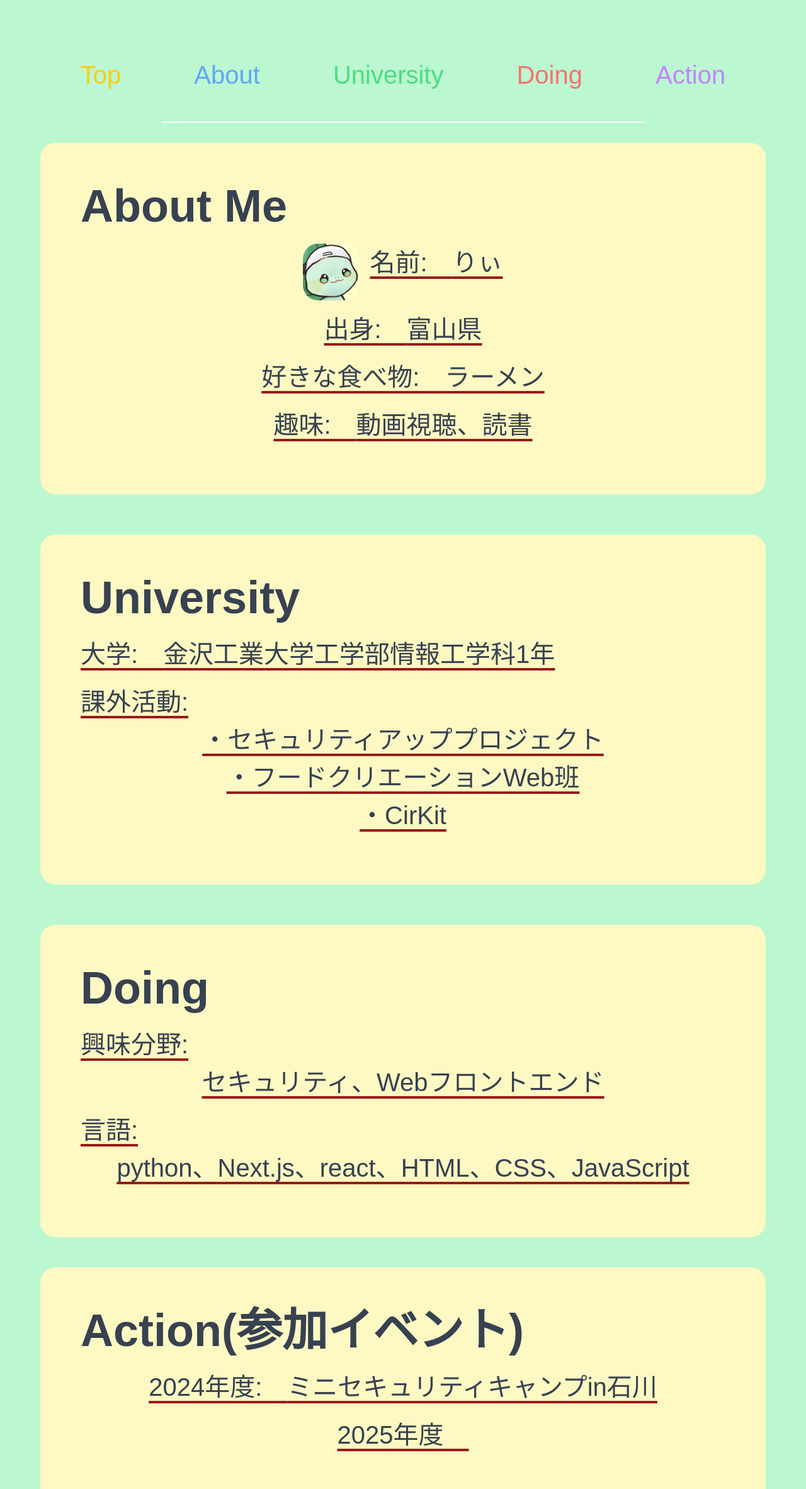
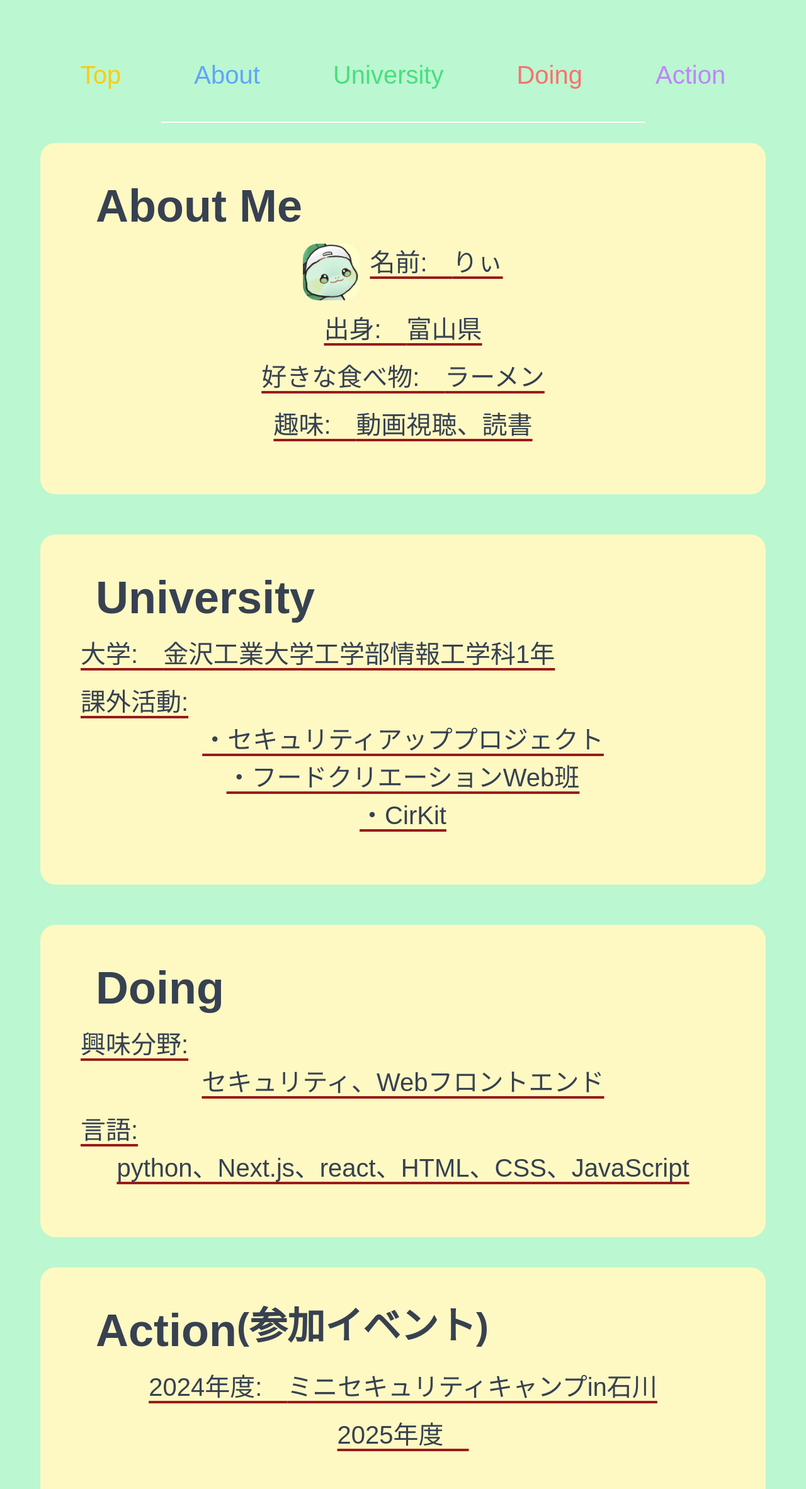
Before and after one commit to MATSUOKAAIRI/I_am_by-nextjs, a Next.js app: page / in a window 1280 px wide. Shown: the part 735-3100 px from the top of the page at 63% size. Built offline with nearby package versions, Linux system fonts and the light colour scheme.

Commit message:
間隔の変更

```diff
--- a/components/about/about.tsx
+++ b/components/about/about.tsx
@@ -4,7 +4,7 @@ export default function About(){
     return(
 <div  className="flex items-center justify-center bg-green-200 mt-8 mb-16">
     <div className='bg-yellow-100 text-gray-700 rounded-3xl md:p-16 max-w-6xl h-5/6 w-11/12 justify-center'>
-        <h1 className="md:text-7xl text-5xl font-bold mb-6">About Me</h1>
+        <h1 className="md:text-7xl text-5xl font-bold mb-6 ml-6">About Me</h1>
         <div className='flex justify-center mb-4 underline decoration-red-800 underline-offset-8'>
             <Image src="/アイコン.jpg" alt="hero" width={90} height={90} className="rounded-3xl md:mb-0 md:mr-4"/>
             <p className="md:text-[40px] text-[20px]">名前:　</p>
--- a/components/action/action.tsx
+++ b/components/action/action.tsx
@@ -2,8 +2,10 @@ export default function Action(){
 return(
 <div  className="flex items-center justify-center bg-green-200 mt-8 mb-16">
     <div className='bg-yellow-100 text-gray-700 rounded-3xl md:p-16 max-w-6xl h-5/6 w-11/12 justify-center'>
-        <h1 className="md:text-7xl text-5xl font-bold mb-6">Action(参加イベント)</h1>
-        <h1></h1>
+        <div className="flex ml-6">
+        <h1 className="md:text-7xl text-5xl font-bold mb-6">Action</h1>
+        <h1 className="md:text-6xl text-4xl font-bold mb-6">(参加イベント)</h1>
+        </div>
         <div className='flex justify-center mb-4 underline decoration-red-800 underline-offset-8'>
             <p className="md:text-[40px] text-[20px]">2024年度:　</p>
             <p className="md:text-[40px] text-[20px]">ミニセキュリティキャンプin石川</p>
--- a/components/do/do.tsx
+++ b/components/do/do.tsx
@@ -2,7 +2,7 @@ export default function Doing(){
     return(
         <div className="flex items-center justify-center bg-green-200 mt-8 md:mb-12 mb-16">
             <div className='bg-yellow-100 text-gray-700 rounded-3xl md:p-16 items-center max-w-6xl h-11/12 w-11/12 '>
-                <h1 className="md:text-7xl text-5xl font-bold mb-6">Doing</h1>
+                <h1 className="md:text-7xl text-5xl font-bold mb-6 ml-6">Doing</h1>
                 <div className='justify-center mb-4 underline decoration-red-800 underline-offset-8'>
                 <h4 className="md:text-[40px] text-[20px]">興味分野:</h4>
                 <p className="md:text-[40px] text-[20px] text-center">セキュリティ、Webフロントエンド</p>
--- a/components/university/university.tsx
+++ b/components/university/university.tsx
@@ -2,7 +2,7 @@ export default function University(){
     return(
         <div className="flex items-center justify-center bg-green-200 mb-16 mt-8">
             <div className='bg-yellow-100 text-gray-700 rounded-3xl md:p-16 items-center max-w-6xl h-5/6 w-11/12 justify-center'>
-                <h1 className="md:text-7xl text-5xl font-bold mb-6">University</h1>
+                <h1 className="md:text-7xl text-5xl font-bold mb-6 ml-6">University</h1>
                 <div className="md:flex mb-4 underline decoration-red-800 underline-offset-8">
                     <h2 className="md:text-[40px] text-[20px]">大学:　</h2>
                     <h3 className=" md:text-[40px] text-center text-[20px]">金沢工業大学工学部情報工学科1年</h3>
```
